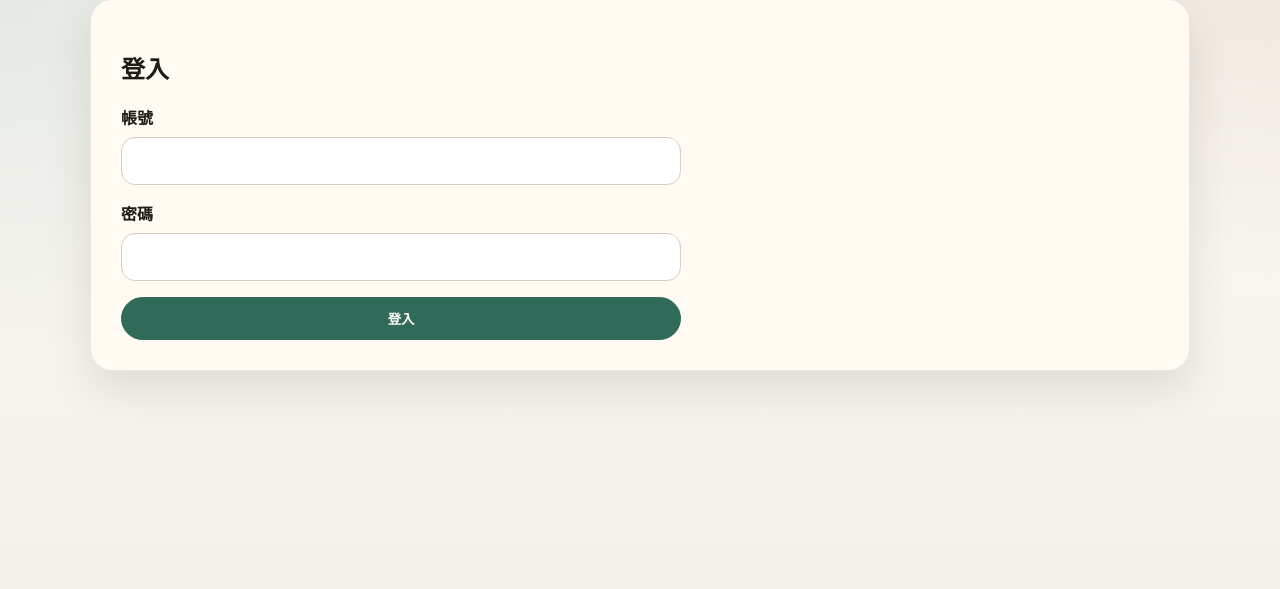
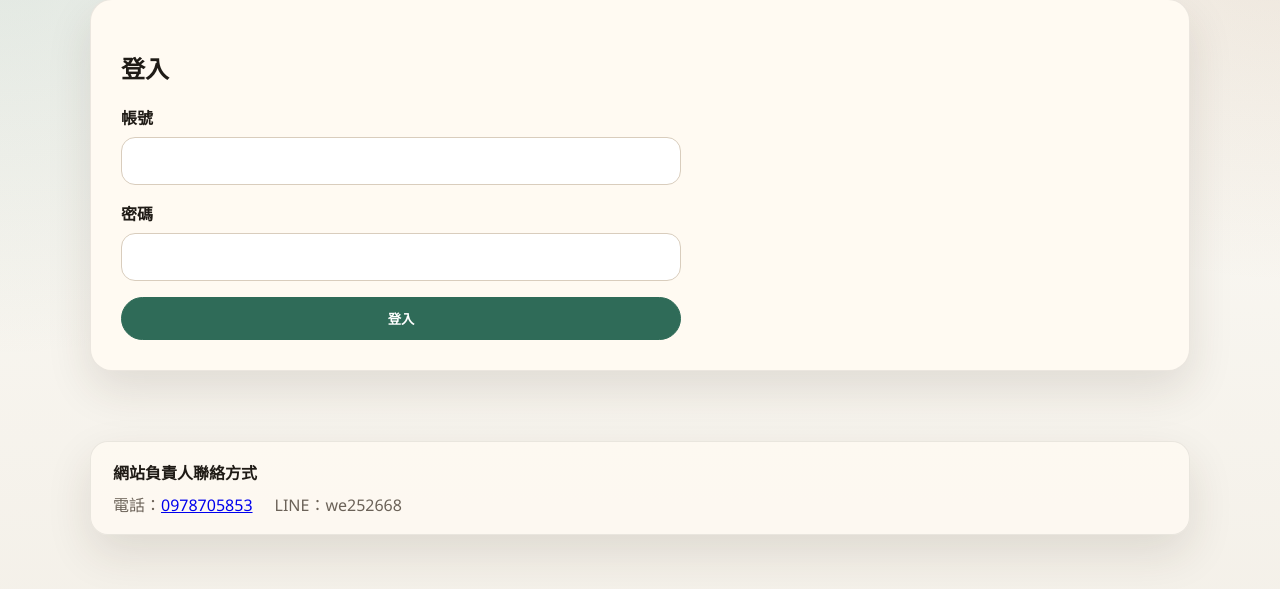
Before and after one commit to jason55-wq/sudo-suspend-web-service-Studio-membership-page, a Flask app: a page that uses templates/base.html in a window 1280 px wide. Shown: the part 94-683 px from the top of the page. Run offline with Flask 3, Linux system fonts and the light colour scheme.

Commit message:
新增聯絡方式

```diff
--- a/static/style.css
+++ b/static/style.css
@@ -58,6 +58,29 @@ body {
 .container {
   width: min(1100px, calc(100% - 32px));
   margin: 32px auto 48px;
+}
+
+.site-footer {
+  margin-top: 32px;
+  padding: 22px 28px 30px;
+}
+
+.site-footer-inner {
+  width: min(1100px, calc(100% - 32px));
+  margin: 0 auto;
+  padding: 18px 22px;
+  border: 1px solid rgba(0, 0, 0, 0.08);
+  border-radius: 18px;
+  background: rgba(255, 250, 242, 0.78);
+  box-shadow: var(--shadow);
+}
+
+.site-footer-contact {
+  display: flex;
+  gap: 14px 22px;
+  flex-wrap: wrap;
+  margin-top: 8px;
+  color: var(--muted);
 }
 
 .hero,
@@ -233,4 +256,8 @@ code {
   .panel {
     padding: 22px;
   }
+
+  .site-footer {
+    padding: 18px 16px 24px;
+  }
 }
--- a/templates/base.html
+++ b/templates/base.html
@@ -39,5 +39,15 @@
 
     {% block content %}{% endblock %}
   </main>
+
+  <footer class="site-footer">
+    <div class="site-footer-inner">
+      <strong>網站負責人聯絡方式</strong>
+      <div class="site-footer-contact">
+        <span>電話：<a href="tel:0978705853">0978705853</a></span>
+        <span>LINE：we252668</span>
+      </div>
+    </div>
+  </footer>
 </body>
 </html>
```
